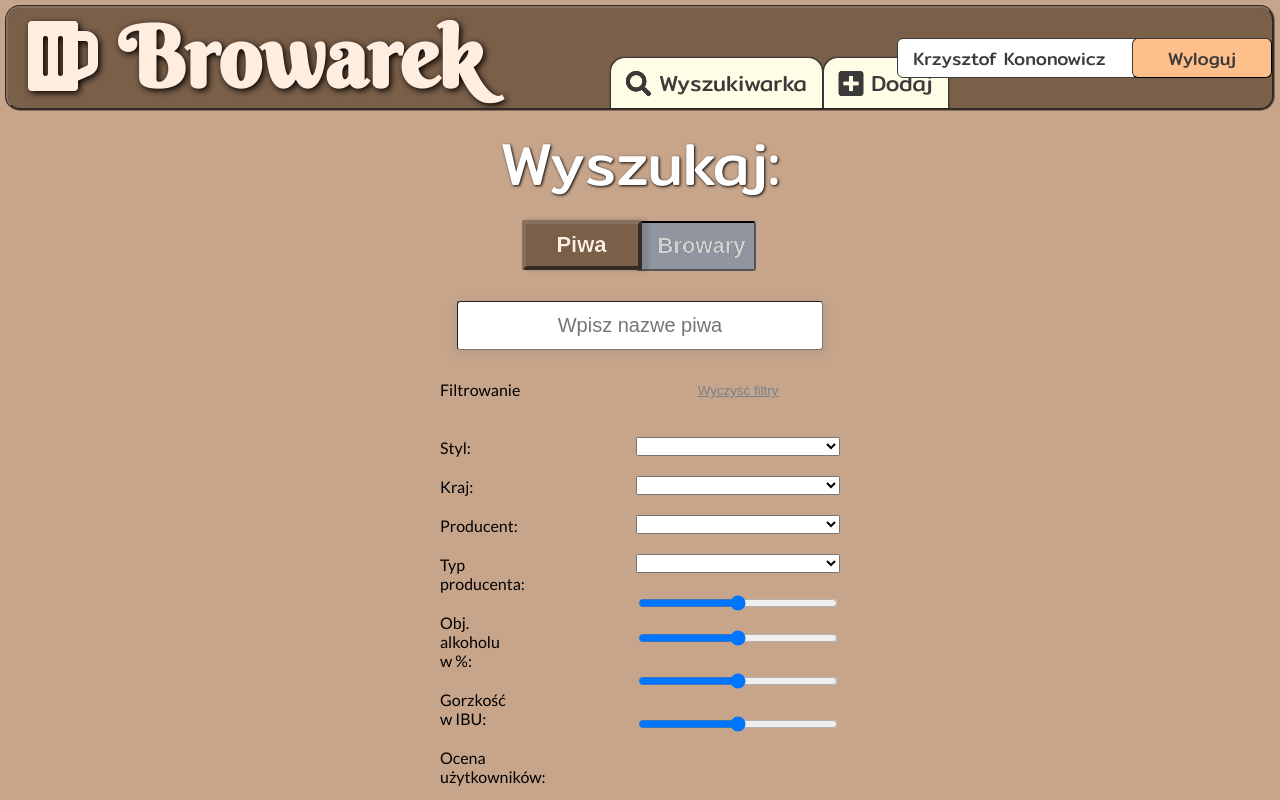
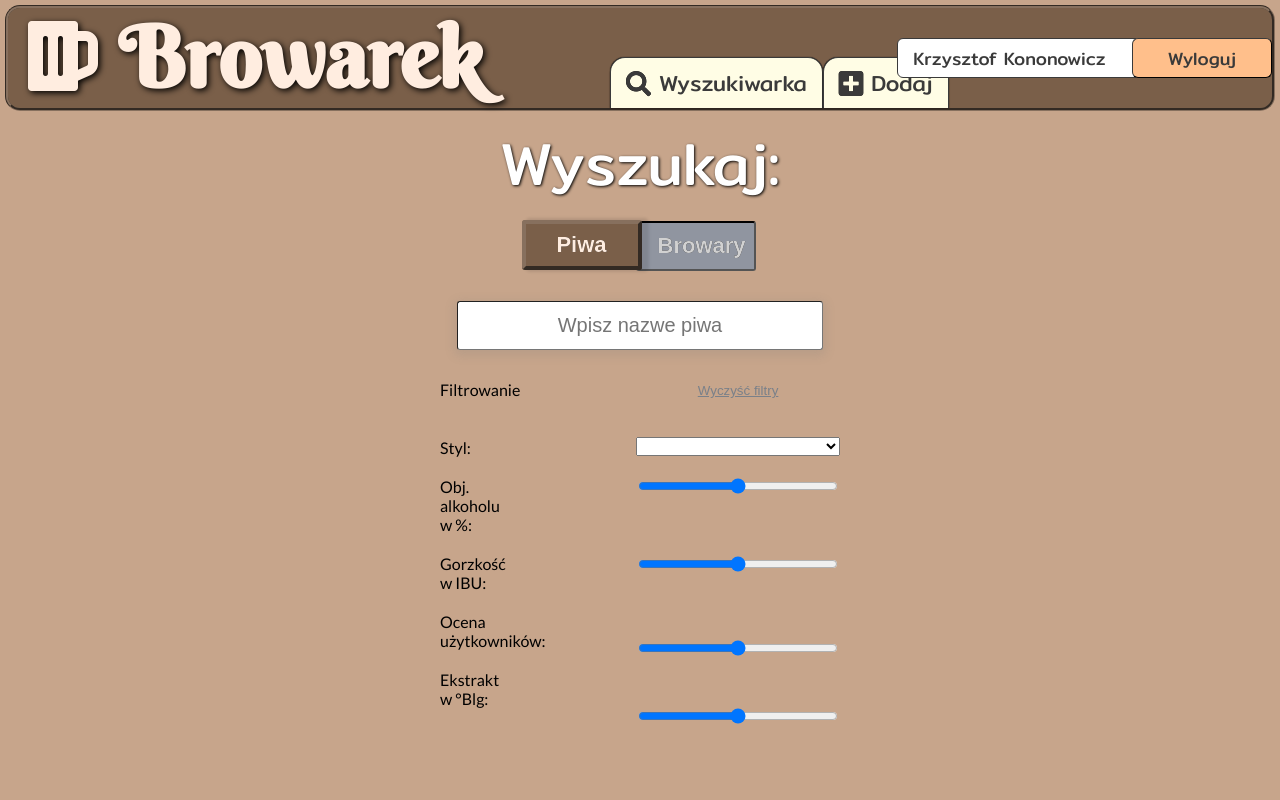
Before and after one commit to RobertPr/BrowarekFrontend, a React (Create React App) app in the folder browarek/: page /beerSearch in a window 1280 px wide. Shown: the top 800 px of the page. Built offline with nearby package versions, Linux system fonts and the light colour scheme; a web font is replaced by a local one.

Commit message:
wywalenie rzeczy z wyszukaj piwo

```diff
--- a/browarek/src/components/beerSearch/BeerSearch.css
+++ b/browarek/src/components/beerSearch/BeerSearch.css
@@ -114,12 +114,13 @@
 }
 
 .rangeSlider{
-	margin-bottom: 17px;
+  margin-bottom: 60px;
+
 }
 
 #range3{
-	margin-top:10px;
-	margin-bottom: 25px;
+	margin-top:8px;
+  margin-bottom: 50px;
 }
 
 #searchButton{
--- a/browarek/src/components/beerSearch/BeerSearch.js
+++ b/browarek/src/components/beerSearch/BeerSearch.js
@@ -22,9 +22,9 @@ class BeerSearch extends React.Component {
                         <div id="Desc">Filtrowanie</div>
                         <br></br>
                         <div id="Desc">Styl:</div>
-                        <div id="Desc">Kraj:</div>
+                        {/* <div id="Desc">Kraj:</div>
                         <div id="Desc">Producent:</div>
-                        <div id="Desc">Typ producenta:</div>
+                       <div id="Desc">Typ producenta:</div> */}
                         <div id="Desc">Obj. alkoholu w %:</div>
                         <div id="Desc">Gorzkość w IBU:</div>
                         <div id="Desc">Ocena użytkowników:</div>
@@ -34,9 +34,9 @@ class BeerSearch extends React.Component {
                         <button id="clearFilters">Wyczyść filtry</button>
                         <br></br>
                         <select className="combobox" name="style"></select>
-                        <select className="combobox" name="Country"></select>
+                        {/* <select className="combobox" name="Country"></select>
                         <select className="combobox" name="Producer"></select>
-                        <select className="combobox" name="producerType"></select>
+                         <select className="combobox" name="producerType"></select> */}
                         <input className="rangeSlider" type="range" multiple value="10,80" />
                         <input className="rangeSlider" type="range" multiple value="10,80" />
                         <input id="range3" className="rangeSlider" type="range" multiple value="10,80" />
```
